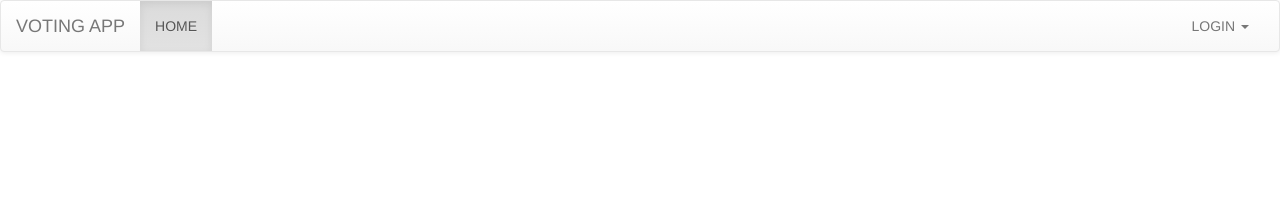
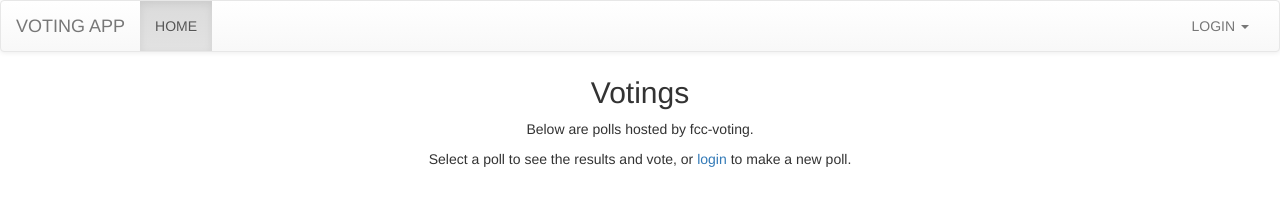
Before and after one commit to mengzhen94/voting-app, a website: page public/login.html in a window 1280 px wide. Drawn offline with nearby package versions, Linux system fonts and the light colour scheme.

Commit message:
add heads in home/login/mypolls.html

```diff
--- a/public/login.html
+++ b/public/login.html
@@ -47,6 +47,8 @@
 </header>
 
 <body>
-
+	<h2 class="text-center">Votings</h2>
+	<p class="text-center">Below are polls hosted by fcc-voting.</p>
+	<p class="text-center">Select a poll to see the results and vote, or <span> <a href="/auth/github">login</a></span> to make a new poll.</p>
 </body>
 </html>
```
Also changed, not shown: public/home.html (+3 -1 lines), public/mypolls.html (+5 -0 lines).
